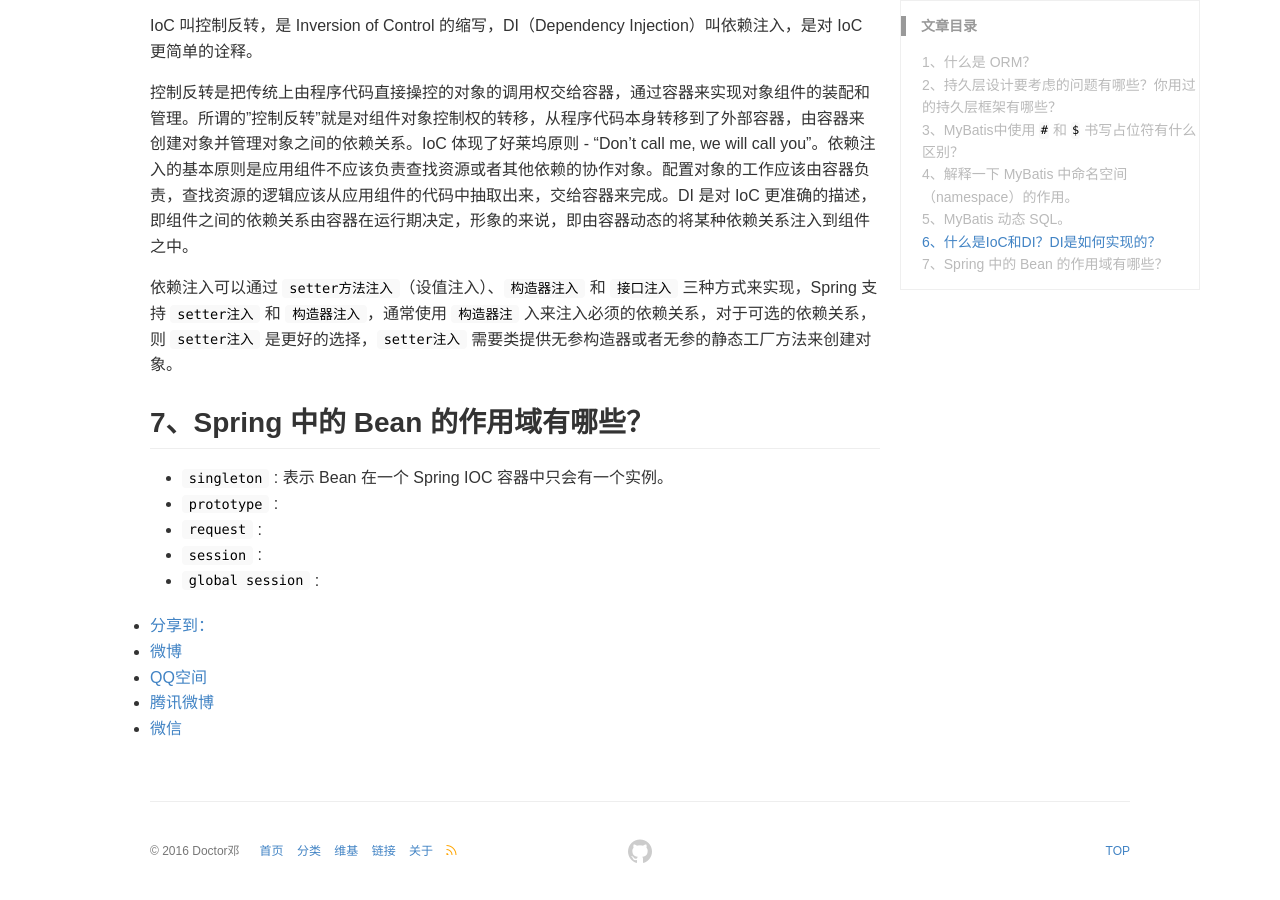
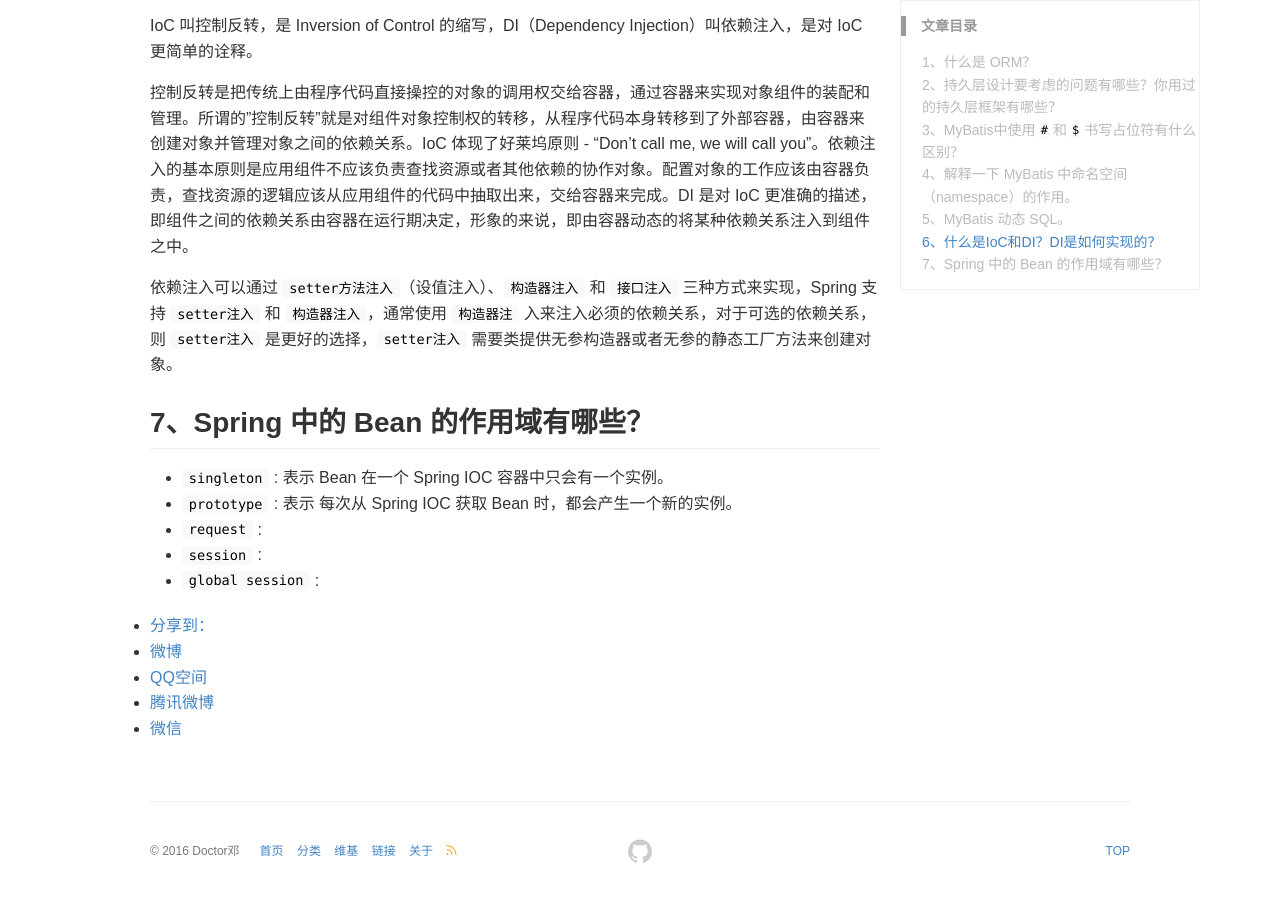
Before and after one commit to DoctorDeng/DoctorDeng.github.io, a Jekyll site: the page built from _posts/2016-09-18-java-SSM.md, in a window 1280 px wide and 900 px high, scrolled down 3275 px. Built offline with Jekyll 4.4.1, drawn with Linux system fonts in a browser that asks for light colours; comment, search, counter and statistics services are not loaded.

Commit message:
modify file

```diff
--- a/_posts/2016-09-18-java-SSM.md
+++ b/_posts/2016-09-18-java-SSM.md
@@ -134,7 +134,7 @@
 ## 7、Spring 中的 Bean 的作用域有哪些？
 
 * `singleton` : 表示 Bean 在一个 Spring IOC 容器中只会有一个实例。
-* `prototype` :
+* `prototype` : 表示 每次从 Spring IOC 获取 Bean 时，都会产生一个新的实例。
 * `request` :
 * `session` :
 * `global session` :
```
